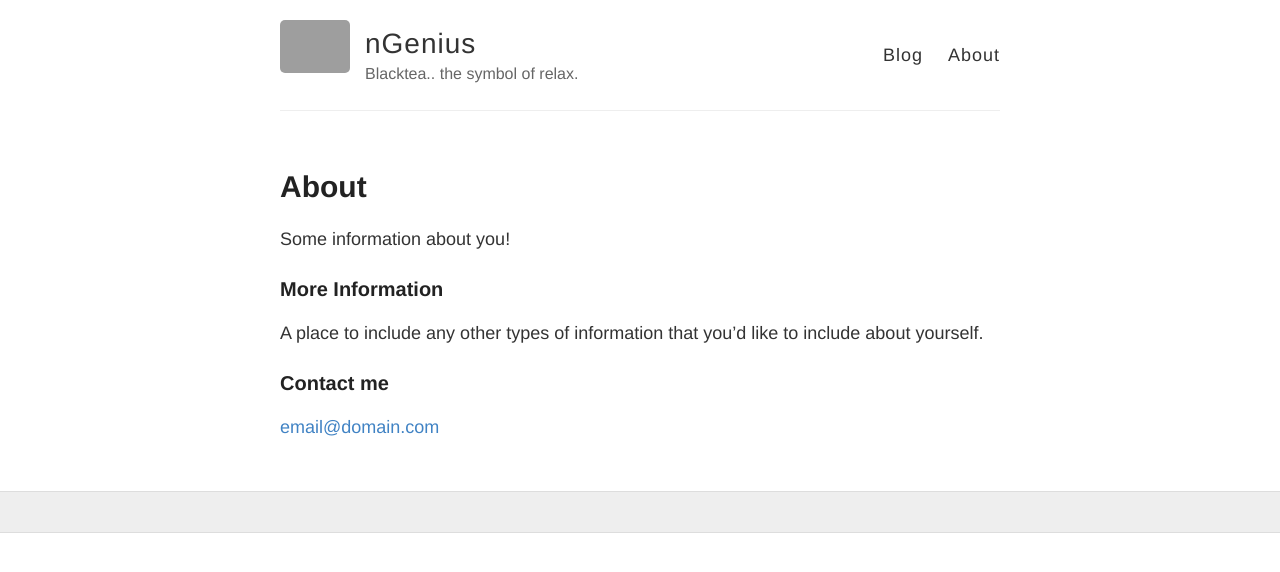
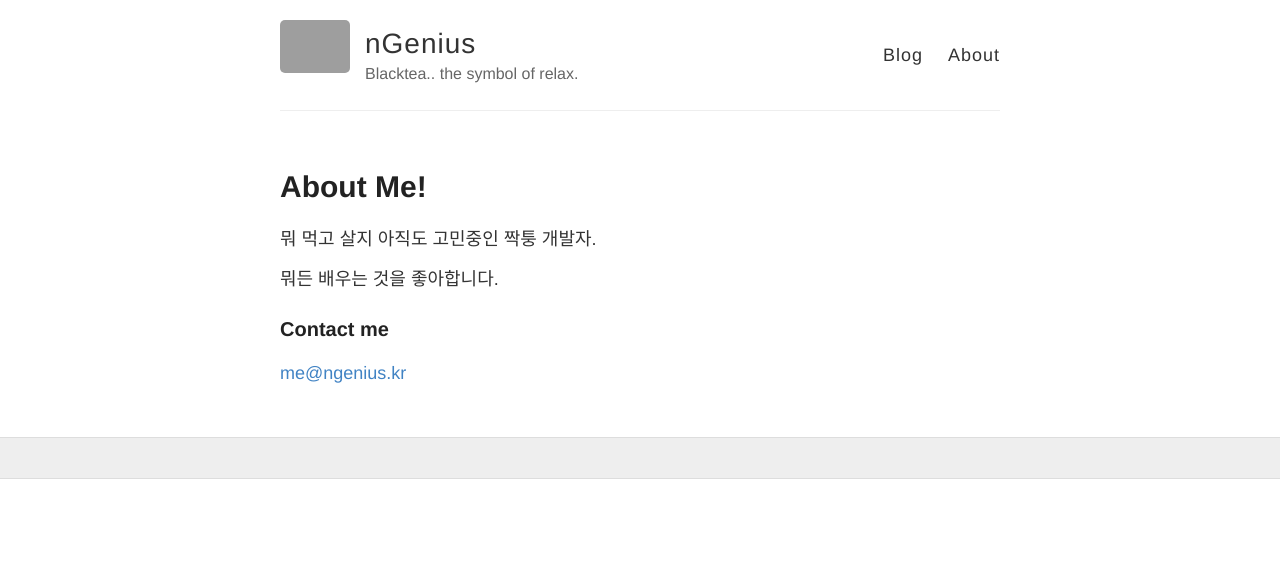
Before and after one commit to imsukmin/blog, a Jekyll site: the page built from about.md, in a window 1280 px wide. Shown: the top 572 px of the page. Built offline with Jekyll 4.4.1, drawn with Linux system fonts in a browser that asks for light colours; Markdown is read by kramdown in place of the engine named in the settings; grey boxes are pictures that could not be loaded.

Commit message:
update about.md

```diff
--- a/about.md
+++ b/about.md
@@ -1,15 +1,14 @@
 ---
 layout: page
-title: About
+title: About Me!
 permalink: /about/
 ---
 
-Some information about you!
+뭐 먹고 살지 아직도 고민중인 짝퉁 개발자.
 
-### More Information
+뭐든 배우는 것을 좋아합니다.
 
-A place to include any other types of information that you'd like to include about yourself.
 
 ### Contact me
 
-[email@domain.com](mailto:email@domain.com)
+[me@ngenius.kr](mailto:me@ngenius.kr)
```
